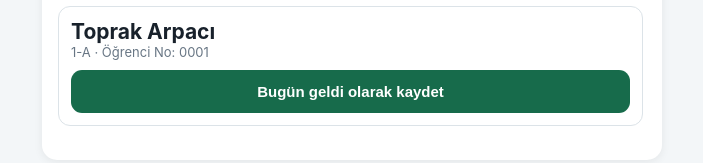
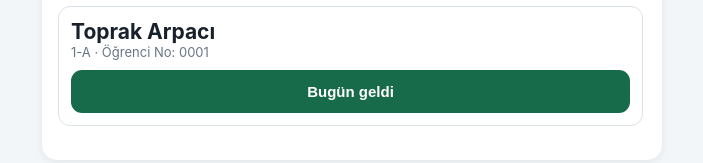
Before and after one commit to erkan2384-glitch/YEMEKHANE-TAK-P, a plain HTML site: page index.html in a window 1280 px wide. Shown: the part 258-421 px from the top of the page, without its empty margins (288-991 px from the left). Drawn offline with nearby package versions, Linux system fonts and the light colour scheme.

Commit message:
Yoklama buton yazısını kısalt

```diff
--- a/index.html
+++ b/index.html
@@ -82,7 +82,7 @@ function renderStudents(targetId='results',management=false){
   const all=getStudents();
   const students=all.filter(s=>(management||s.active!==false)&&(!q||(s.name+' '+s.className+' '+s.studentId).toLocaleLowerCase('tr-TR').includes(q)));
   const box=document.getElementById(targetId);
-  box.innerHTML=students.length?students.map(s=>'<div class="student"><div class="name"></div><div class="muted"></div>'+(management?'<div class="small student-status"></div><button class="secondary monthly-report-btn" data-id="'+encodeURIComponent(s.studentId)+'" style="width:100%;margin-top:8px">Aylık yemekhane kullanımını gör</button><button class="secondary edit-student-btn" data-id="'+encodeURIComponent(s.studentId)+'" style="width:100%;margin-top:8px">Öğrenci bilgilerini düzenle</button><button class="secondary active-toggle-btn" data-id="'+encodeURIComponent(s.studentId)+'" style="width:100%;margin-top:8px">'+(s.active===false?'Yeniden aktifleştir':'Yemekhane kullanımını durdur')+'</button><div class="student-monthly-report" style="display:none;margin-top:10px;padding:12px;background:#f3f6f8;border-radius:10px"></div>':'<button class="primary attendance-btn" data-id="'+encodeURIComponent(s.studentId)+'">Bugün geldi olarak kaydet</button>')+'</div>').join(''):'<p class="small">'+(management?'Öğrenci bulunamadı.':'Aktif öğrenci bulunamadı.')+'</p>';
+  box.innerHTML=students.length?students.map(s=>'<div class="student"><div class="name"></div><div class="muted"></div>'+(management?'<div class="small student-status"></div><button class="secondary monthly-report-btn" data-id="'+encodeURIComponent(s.studentId)+'" style="width:100%;margin-top:8px">Aylık yemekhane kullanımını gör</button><button class="secondary edit-student-btn" data-id="'+encodeURIComponent(s.studentId)+'" style="width:100%;margin-top:8px">Öğrenci bilgilerini düzenle</button><button class="secondary active-toggle-btn" data-id="'+encodeURIComponent(s.studentId)+'" style="width:100%;margin-top:8px">'+(s.active===false?'Yeniden aktifleştir':'Yemekhane kullanımını durdur')+'</button><div class="student-monthly-report" style="display:none;margin-top:10px;padding:12px;background:#f3f6f8;border-radius:10px"></div>':'<button class="primary attendance-btn" data-id="'+encodeURIComponent(s.studentId)+'">Bugün geldi</button>')+'</div>').join(''):'<p class="small">'+(management?'Öğrenci bulunamadı.':'Aktif öğrenci bulunamadı.')+'</p>';
   [...box.querySelectorAll('.student')].forEach((el,i)=>{
     const student=students[i];
     el.querySelector('.name').textContent=student.name;
```
